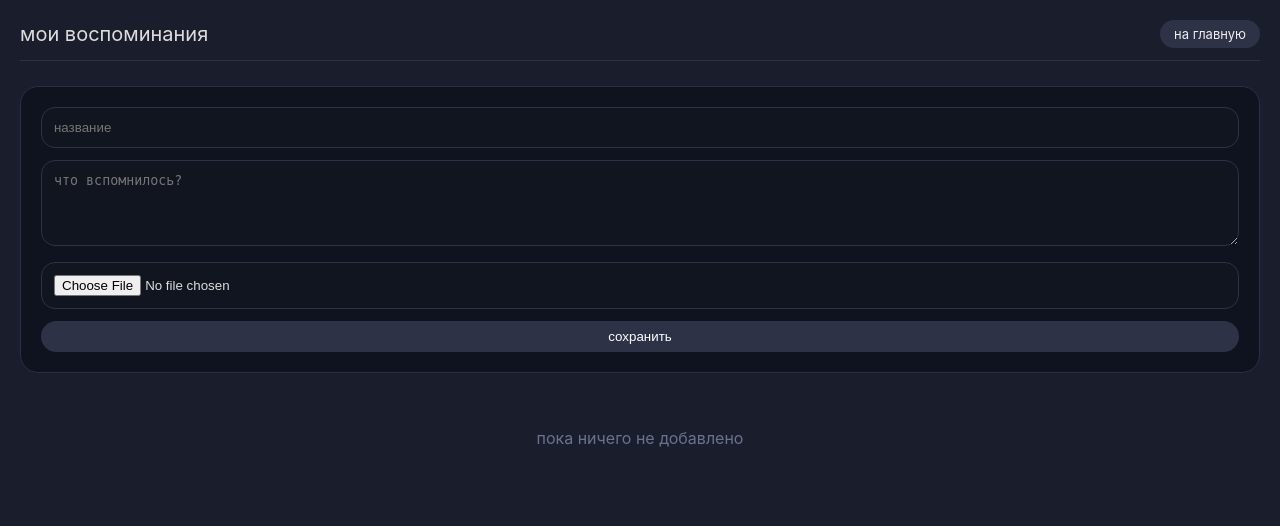
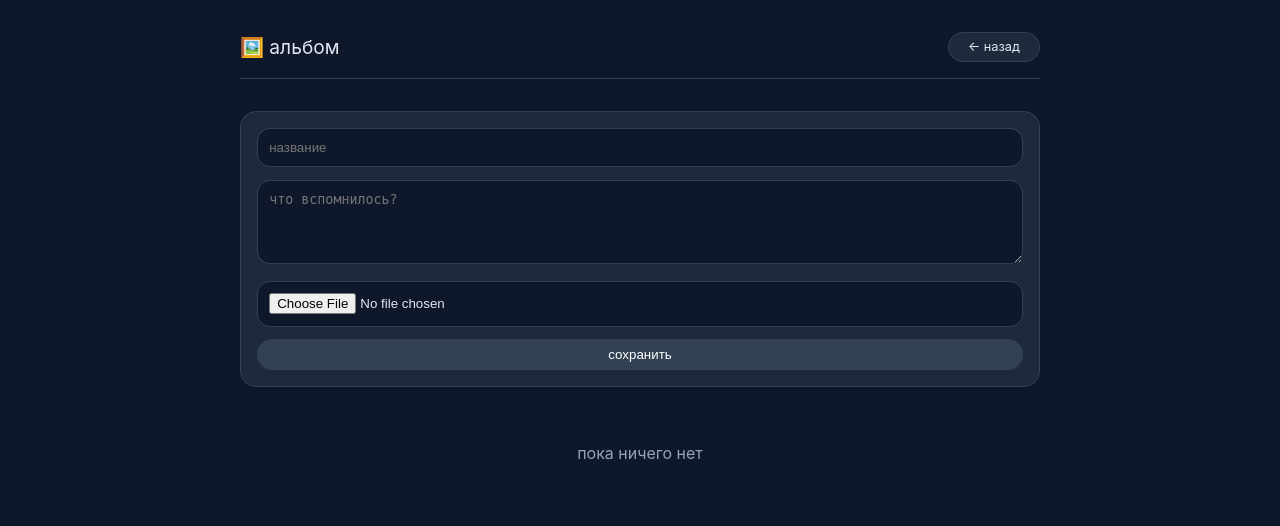
Before and after one commit to artemaas76/praktica_sait, a Flask app: page /memories in a window 1280 px wide. Shown: the top 526 px of the page. Run offline with Flask 3, Linux system fonts and the light colour scheme; a user stored in the database is signed in; data that the repository does not hold is empty; some libraries are stand-ins or nearby versions.

Commit message:
Update memories.html

```diff
--- a/templates/memories.html
+++ b/templates/memories.html
@@ -2,28 +2,31 @@
 <html lang="ru">
 <head>
     <meta charset="UTF-8">
-    <title>мои воспоминания</title>
+    <meta name=viewport content="width=device-width, initial-scale=1.0">
+    <title>альбом</title>
     <style>
         * { margin: 0; padding: 0; box-sizing: border-box; }
-        body { background: #1a1e2c; font-family: -apple-system, BlinkMacSystemFont, 'Segoe UI', Roboto, sans-serif; color: #ddd; padding: 20px; }
-        .top { display: flex; justify-content: space-between; align-items: center; border-bottom: 1px solid #2d3246; padding-bottom: 12px; margin-bottom: 25px; }
-        .back { background: #2d3246; padding: 6px 14px; border-radius: 20px; text-decoration: none; color: #eee; font-size: 13px; }
-        .form-card { background: #0f121f; border: 1px solid #2a2f45; border-radius: 18px; padding: 20px; margin-bottom: 25px; }
-        input, textarea { width: 100%; background: #11151f; border: 1px solid #2d3246; border-radius: 14px; padding: 12px; color: #ddd; margin-bottom: 12px; }
-        button { background: #2d3246; border: none; padding: 8px 20px; border-radius: 30px; color: white; width: 100%; cursor: pointer; }
-        .memory { background: #0f121f; border: 1px solid #2a2f45; border-radius: 16px; padding: 16px; margin-bottom: 16px; }
-        .memory img { max-width: 100%; border-radius: 12px; margin-top: 10px; }
-        .memory h4 { margin-bottom: 6px; }
-        .memory-date { font-size: 11px; color: #6a7290; margin-bottom: 10px; }
-        .del-memory { float: right; color: #c97a7a; text-decoration: none; font-size: 13px; }
+        body { background: #0f172a; font-family: -apple-system, BlinkMacSystemFont, 'Segoe UI', Roboto, sans-serif; color: #e2e8f0; padding: 2rem 1.5rem; }
+        .top { max-width: 800px; margin: 0 auto 2rem auto; display: flex; justify-content: space-between; align-items: center; border-bottom: 1px solid #334155; padding-bottom: 1rem; }
+        .back { background: #1e293b; border: 1px solid #334155; padding: 0.4rem 1.2rem; border-radius: 2rem; text-decoration: none; color: #e2e8f0; font-size: 0.8rem; }
+        .container { max-width: 800px; margin: 0 auto; }
+        .form-card { background: #1e293b; border: 1px solid #334155; border-radius: 1rem; padding: 1rem; margin-bottom: 1.5rem; }
+        input, textarea { width: 100%; background: #0f172a; border: 1px solid #334155; border-radius: 0.8rem; padding: 0.7rem; margin-bottom: 0.8rem; color: #e2e8f0; }
+        button { background: #334155; border: none; padding: 0.5rem 1.2rem; border-radius: 2rem; color: white; cursor: pointer; width: 100%; }
+        .memory { background: #1e293b; border: 1px solid #334155; border-radius: 1rem; padding: 1rem; margin-bottom: 1rem; }
+        .memory img { max-width: 100%; border-radius: 0.5rem; margin-top: 0.5rem; }
+        .memory h4 { margin-bottom: 0.3rem; }
+        .memory-date { font-size: 0.65rem; color: #94a3b8; margin-bottom: 0.5rem; }
+        .del-memory { float: right; color: #f87171; text-decoration: none; font-size: 0.75rem; }
+        .empty { text-align: center; color: #94a3b8; padding: 2rem; }
     </style>
 </head>
 <body>
 <div class="top">
-    <div style="font-size: 20px;">мои воспоминания</div>
-    <a href="/" class="back">на главную</a>
+    <div style="font-size: 1.2rem;">🖼️ альбом</div>
+    <a href="/" class="back">← назад</a>
 </div>
-
+<div class="container">
     <div class="form-card">
         <form method="POST" action="/add_memory" enctype="multipart/form-data">
             <input type="text" name="title" placeholder="название" required>
@@ -32,17 +35,17 @@
             <button type="submit">сохранить</button>
         </form>
     </div>
-
     {% for memory in memories %}
     <div class="memory">
-    <a href="/delete_memory/{{ memory[0] }}" class="del-memory" onclick="return confirm('удалить воспоминание?')">✖ удалить</a>
+        <a href="/delete_memory/{{ memory[0] }}" class="del-memory" onclick="return confirm('удалить?')">✖ удалить</a>
         <h4>{{ memory[2] }}</h4>
         <div class="memory-date">{{ memory[5] }}</div>
         <div>{{ memory[3] }}</div>
         {% if memory[4] %}<img src="/static/uploads/{{ memory[4] }}">{% endif %}
     </div>
     {% else %}
-<div style="text-align:center; color:#6a7290; padding:30px;">пока ничего не добавлено</div>
+    <div class="empty">пока ничего нет</div>
     {% endfor %}
+</div>
 </body>
 </html>
```
Lines whose indentation alone changed are shown as unchanged.
